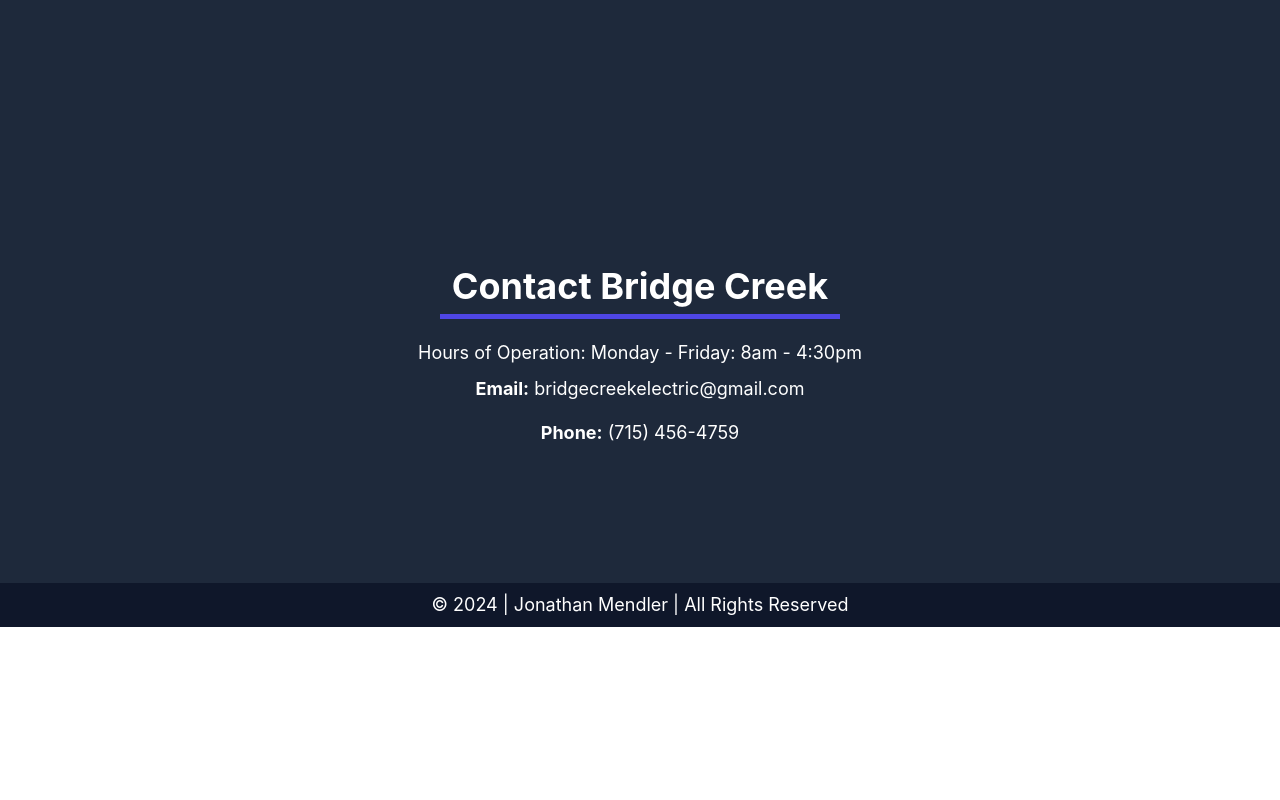
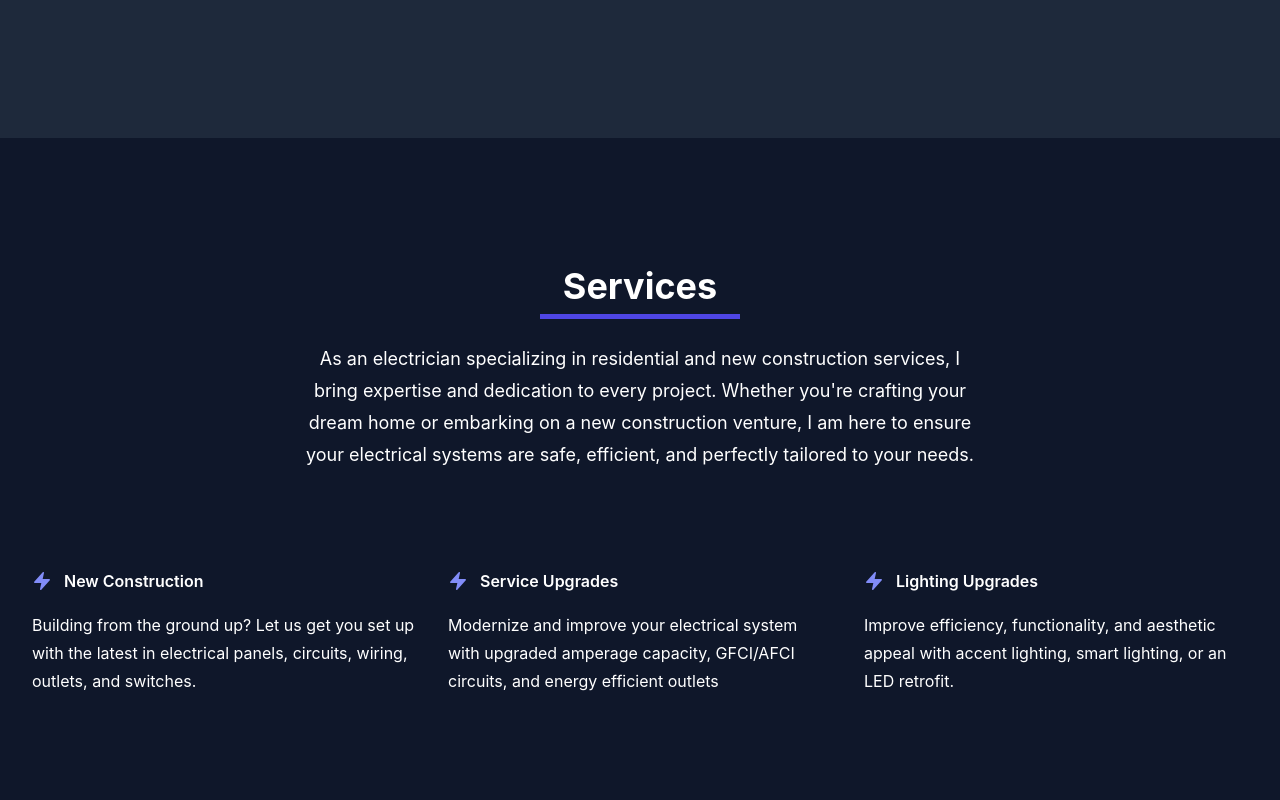
Before and after one commit to JonathanMendler/bridge_creek, a React (Vite) app: page / in a window 1280 px wide. Shown: the part 1380-2180 px from the top of the page. Before the commit the page ends 2007 px from the top, so only its background shows below. Built offline with nearby package versions, Linux system fonts and the light colour scheme.

Commit message:
Add Service

```diff
--- a/package.json
+++ b/package.json
@@ -10,6 +10,7 @@
     "preview": "vite preview"
   },
   "dependencies": {
+    "@heroicons/react": "^2.1.3",
     "react": "^18.2.0",
     "react-dom": "^18.2.0",
     "react-icons": "^5.0.1"
--- a/src/App.jsx
+++ b/src/App.jsx
@@ -2,7 +2,7 @@ import "./App.css";
 import Header from "./components/Header";
 import Hero from "./components/Hero";
 import About from "./components/About";
-// import Service from "./components/Service";
+import Service from "./components/Service";
 // import Testimonial from "./components/Testimonial";
 import Contact from "./components/Contact";
 import Footer from "./components/Footer";
@@ -13,7 +13,7 @@ function App() {
       <Header />
       <Hero />
       <About />
-      {/* <Service /> */}
+      <Service />
       {/* <Testimonial /> */}
       <Contact />
       <Footer />
--- a/src/components/Service.jsx
+++ b/src/components/Service.jsx
@@ -0,0 +1,58 @@
+import { BoltIcon } from "@heroicons/react/20/solid";
+
+const services = [
+  {
+    name: "New Construction",
+    description:
+      "Building from the ground up? Let us get you set up with the latest in electrical panels, circuits, wiring, outlets, and switches.",
+    href: "#",
+    icon: BoltIcon,
+  },
+  {
+    name: "Service Upgrades",
+    description:
+      "Modernize and improve your electrical system with upgraded amperage capacity, GFCI/AFCI circuits, and energy efficient outlets",
+    href: "#",
+    icon: BoltIcon,
+  },
+  {
+    name: "Lighting Upgrades",
+    description:
+      "Improve efficiency, functionality, and aesthetic appeal with accent lighting, smart lighting, or an LED retrofit.",
+    href: "#",
+    icon: BoltIcon,
+  },
+];
+
+export default function Service() {
+  return (
+    <div className="bg-primary text-white py-24 sm:py-32 ">
+      <div className="mx-auto max-w-7xl px-6 lg:px-8 ">
+        <div className="mx-auto max-w-2xl lg:text-center ">
+          <p className="text-4xl font-bold mb-5 border-b-[5px] w-[200px] mx-auto border-indigo-600 pb-2">Services</p>
+          <p className="mt-6 text-lg leading-8 text-white">
+            As an electrician specializing in residential and new construction services, I bring expertise and
+            dedication to every project. Whether you're crafting your dream home or embarking on a new construction
+            venture, I am here to ensure your electrical systems are safe, efficient, and perfectly tailored to your
+            needs.
+          </p>
+        </div>
+        <div className="mx-auto mt-16 max-w-2xl sm:mt-20 lg:mt-24 lg:max-w-none">
+          <dl className="grid max-w-xl grid-cols-1 gap-x-8 gap-y-16 lg:max-w-none lg:grid-cols-3">
+            {services.map((service) => (
+              <div key={service.name} className="flex flex-col">
+                <dt className="flex items-center gap-x-3 text-base font-semibold leading-7 text-white">
+                  <service.icon className="h-5 w-5 flex-none text-indigo-400" aria-hidden="true" />
+                  {service.name}
+                </dt>
+                <dd className="mt-4 flex flex-auto flex-col text-base leading-7 text-white">
+                  <p className="flex-auto">{service.description}</p>
+                </dd>
+              </div>
+            ))}
+          </dl>
+        </div>
+      </div>
+    </div>
+  );
+}
```
Also changed, not shown: 1 other file (tests, documents, lock files or other folders).
